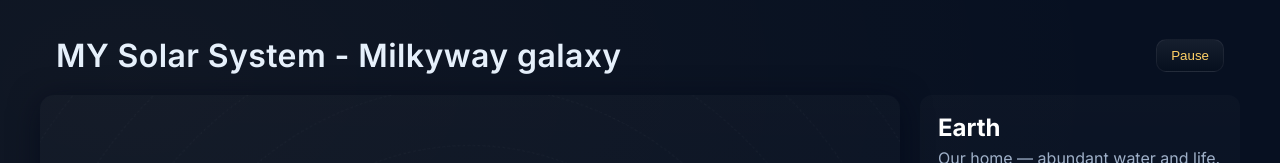
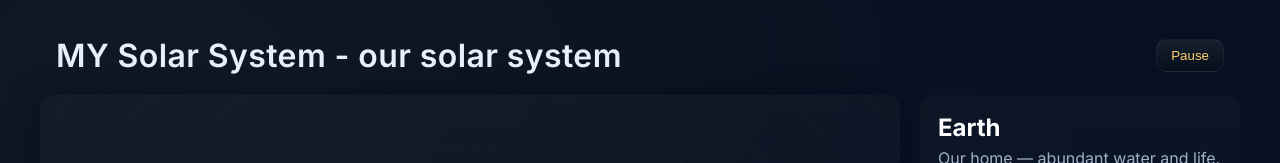
Before and after one commit to RVsainath/galaxy-app, a plain HTML site: page index.html in a window 1280 px wide. Shown: the top 163 px of the page. Drawn offline with Linux system fonts and the light colour scheme.

Commit message:
Update header title to reflect solar system

```diff
--- a/index.html
+++ b/index.html
@@ -10,7 +10,7 @@
   <body>
     <main class="app">
       <header class="topbar">
-        <h1>MY Solar System - Milkyway galaxy </h1>
+        <h1>MY Solar System - our solar system </h1>
         <div class="controls">
           <button id="toggleMotion" aria-pressed="false">Pause</button>
         </div>
```
